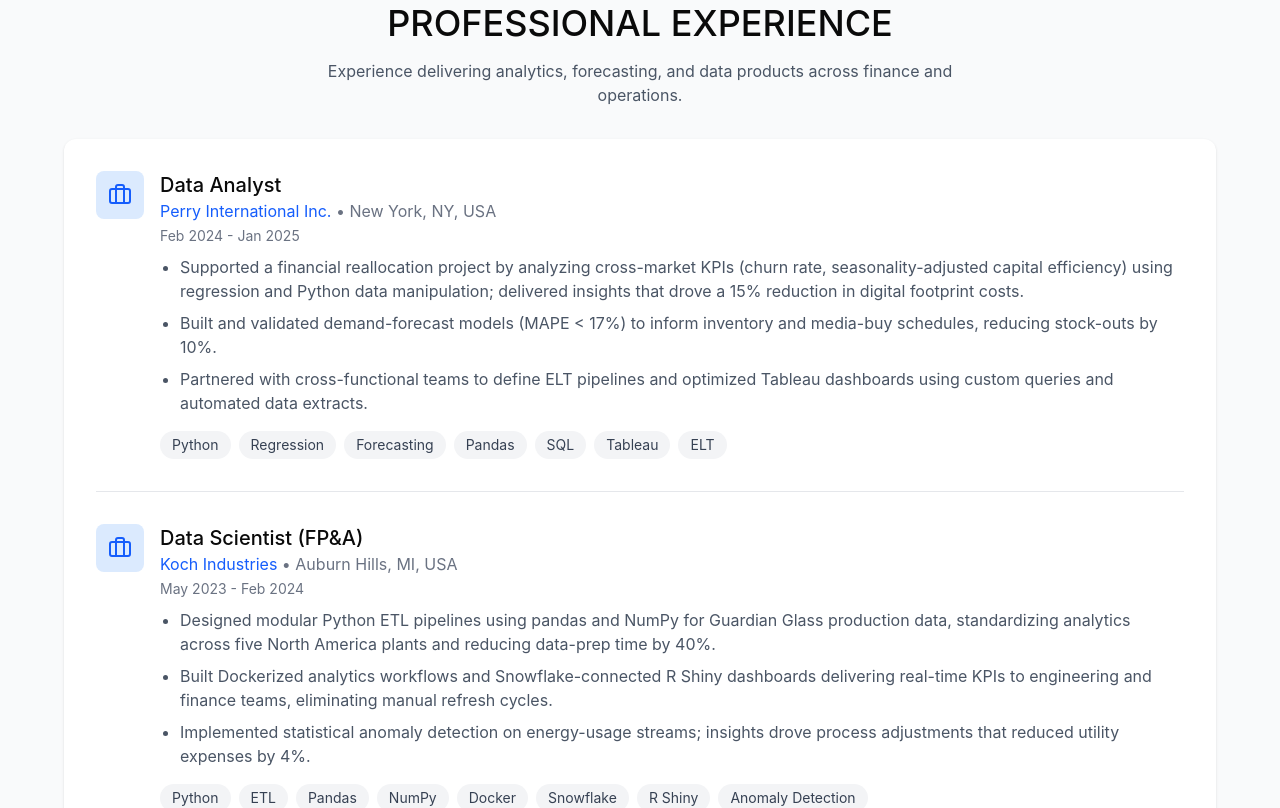
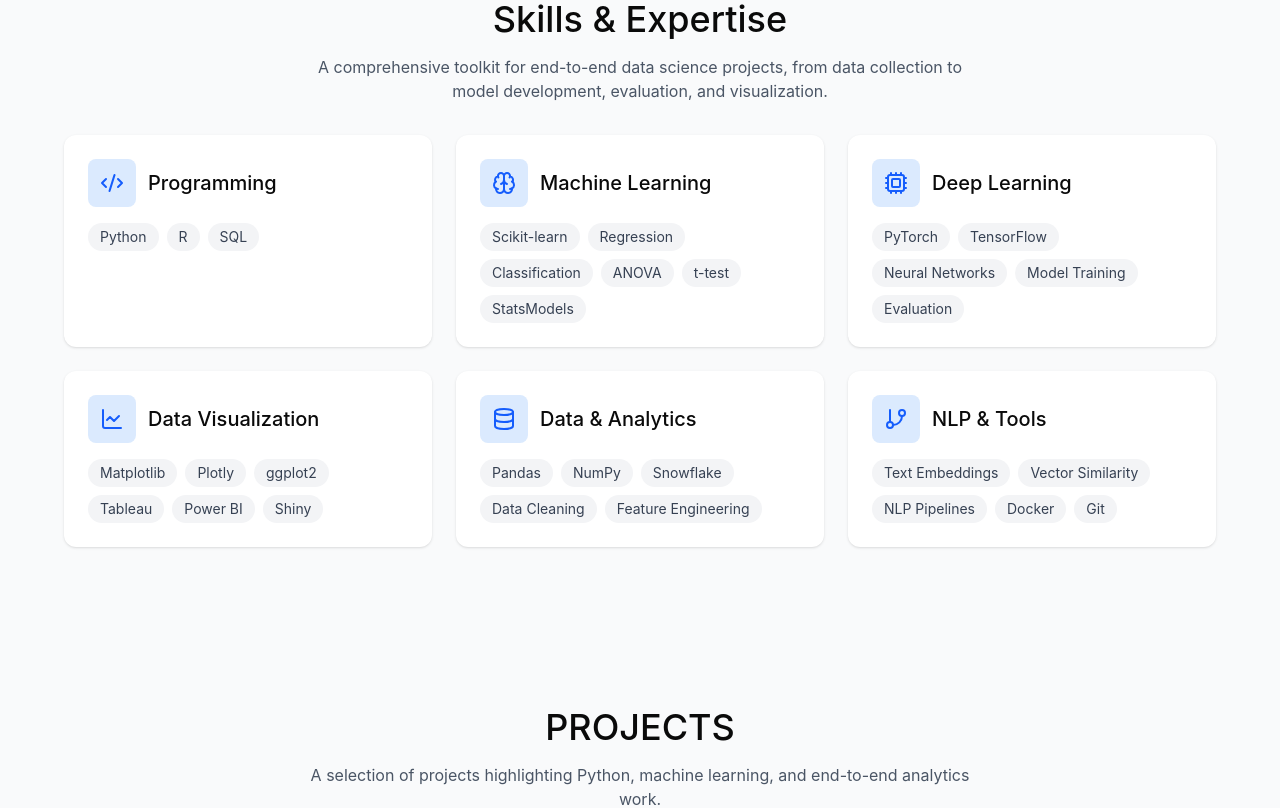
Before and after one commit to Esha7498/Esha7498.github.io, a React (Vite) app in the folder Data Scientist Portfolio/: page / in a window 1280 px wide. Shown: the part 680-1488 px from the top of the page. Built offline with nearby package versions, Linux system fonts and the light colour scheme.

Commit message:
Refactor App component structure and add Projects
Rearranged components for better layout and added Projects section.

```diff
--- a/Data Scientist Portfolio/src/app/App.tsx
+++ b/Data Scientist Portfolio/src/app/App.tsx
@@ -1,23 +1,24 @@
+// src/App.tsx (or your main page file)
 import { Navigation } from './components/Navigation';
 import { MainContent } from './components/MainContent';
+import { Projects } from './components/Projects';
 import { Experience } from './components/Experience';
 import { Trainings } from './components/Trainings';
 import { Skills } from './components/Skills';
-import { Footer } from './components/Footer';
 
 export default function App() {
   return (
-    <div id="home" className="min-h-screen bg-white">
+    <>
       <Navigation />
-      <div className="pt-16">
+      <div id="home" className="pt-20">
         <MainContent />
-        <Experience />
-        <Trainings />
-        <Skills />
+      </div>
 
-
-      </div>
-      <Footer />
-    </div>
+      {/* Full-width sections in the order you want */}
+      <Skills />
+      <Projects />
+      <Experience />
+      <Trainings />
+    </>
   );
 }
```
